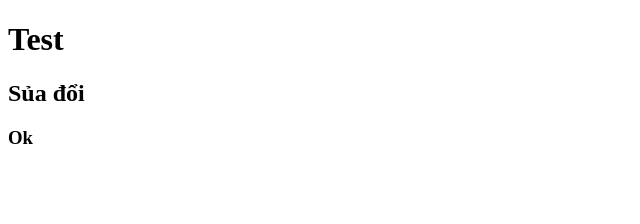
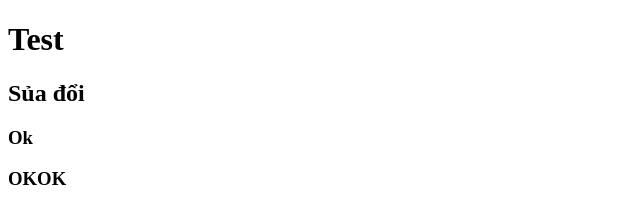
Before and after one commit to caubeQuangkhando/test1, a plain HTML site: page index.html in a window 1280 px wide. Shown: the full height of the page, 0-640 px from the left. Drawn offline with Linux system fonts and the light colour scheme.

Commit message:
test commit lan 3

```diff
--- a/index.html
+++ b/index.html
@@ -9,5 +9,6 @@
     <h1>Test</h1>
     <h2>Sủa đổi</h2>
     <h3>Ok</h3>
+    <h3>OKOK</h3>
   </body>
 </html>
```
